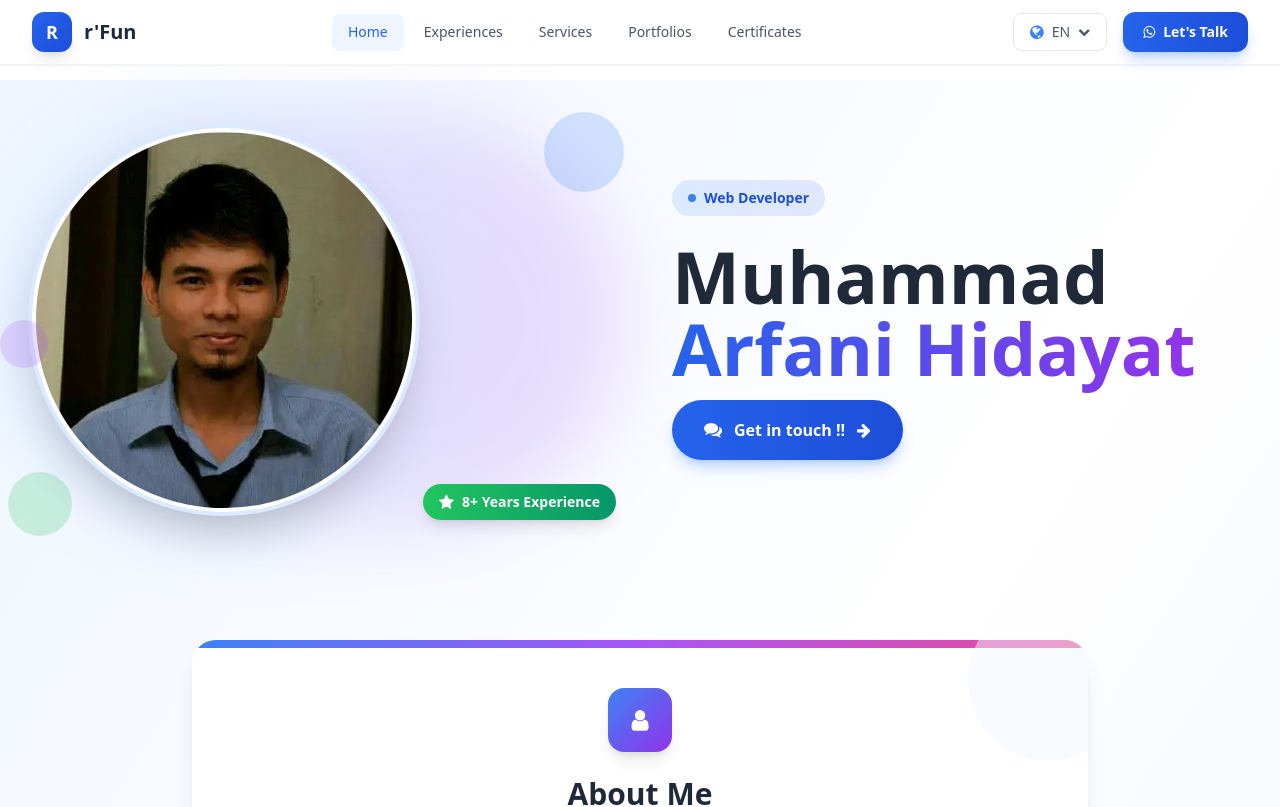
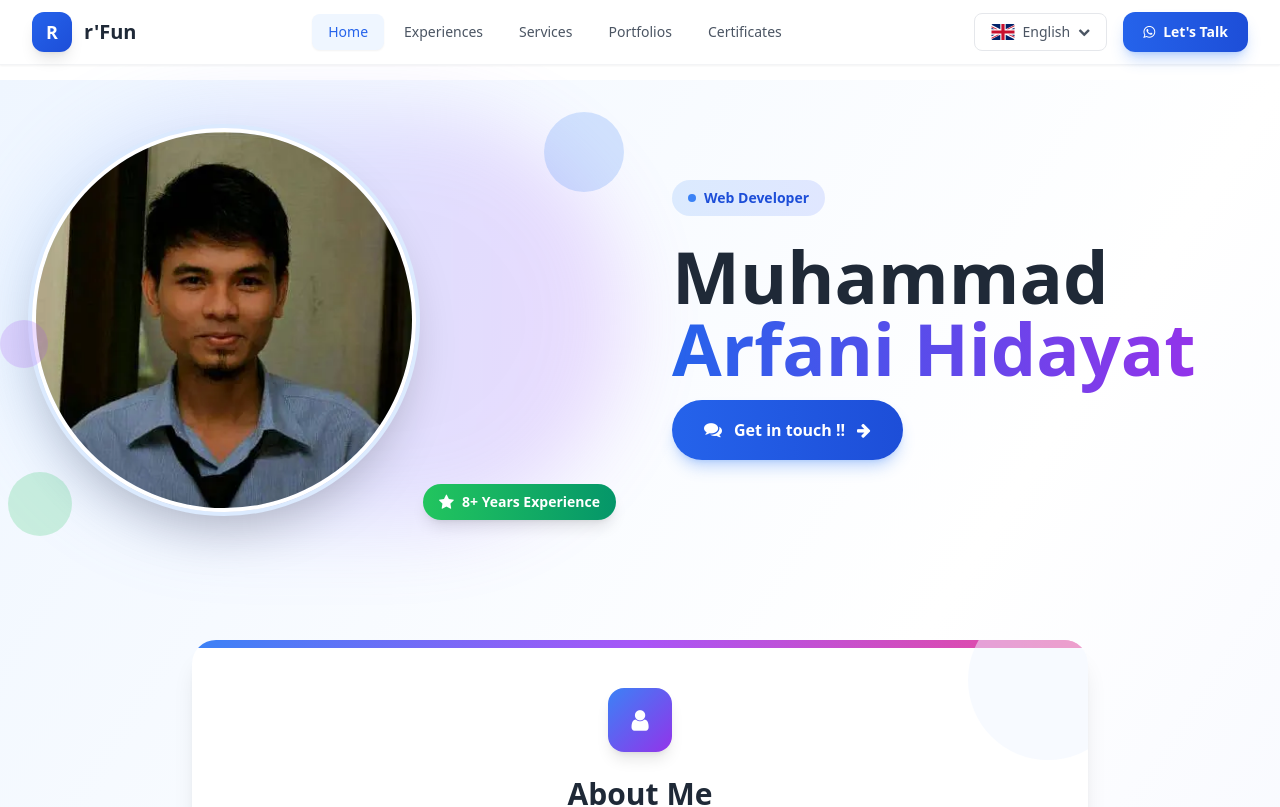
Before and after one commit to arfani/arfani.github.io, a React (Vite) app: page / in a window 1280 px wide. Shown: the top 807 px of the page. Built offline with nearby package versions, Linux system fonts and the light colour scheme.

Commit message:
navbar multi language sudah menyesuaikan

```diff
--- a/src/components/layout/Navbar.tsx
+++ b/src/components/layout/Navbar.tsx
@@ -1,10 +1,13 @@
-import { useState } from 'react';
+import { useEffect, useState } from 'react';
 import { NavLink } from 'react-router-dom';
 
 interface NavbarProps {
   data: {
     lang?: {
       menus?: string[];
+      langEnglish?: string;
+      langIndonesian?: string;
+      langArabic?: string;
     };
   };
   convertLang: (lang: string) => void;
@@ -12,9 +15,58 @@ interface NavbarProps {
 
 export default function Navbar({ data, convertLang }: NavbarProps) {
   const [isMobileMenuOpen, setIsMobileMenuOpen] = useState(false);
+  const [currentLang, setCurrentLang] = useState('english');
 
   // Use data to get menu labels for better i18n support
   const menuLabels = data.lang?.menus || ['Home', 'Experiences', 'Services', 'Portfolios', 'Lang', 'Certificates'];
+
+  // Get language display names
+  const langLabels = {
+    english: data.lang?.langEnglish || 'English',
+    indo: data.lang?.langIndonesian || 'Indonesia',
+    arab: data.lang?.langArabic || 'العربية',
+  };
+
+  // Get current language from localStorage on mount
+  useEffect(() => {
+    try {
+      const savedLang = localStorage.getItem('preferredLang');
+      if (savedLang) {
+        setCurrentLang(savedLang);
+      }
+    } catch {
+      console.log('Could not read language preference');
+    }
+  }, []);
+
+  const handleLangChange = (lang: string) => {
+    setCurrentLang(lang);
+    convertLang(lang);
+  };
+
+  // Get current language display label
+  const getCurrentLangLabel = () => {
+    switch (currentLang) {
+      case 'indo':
+        return langLabels.indo;
+      case 'arab':
+        return langLabels.arab;
+      default:
+        return langLabels.english;
+    }
+  };
+
+  // Get current language flag
+  const getCurrentFlag = () => {
+    switch (currentLang) {
+      case 'indo':
+        return '/icons/indonesia.svg';
+      case 'arab':
+        return '/icons/arabic.svg';
+      default:
+        return '/icons/united-kingdom.svg';
+    }
+  };
 
   const navItems = [
     { path: '/', label: menuLabels[0] || 'Home' },
@@ -64,33 +116,33 @@ export default function Navbar({ data, convertLang }: NavbarProps) {
           <div className="hidden lg:flex items-center gap-4">
             <div className="relative group">
               <button className="flex items-center gap-2 px-4 py-2 rounded-lg border border-gray-200 text-gray-600 hover:text-blue-600 hover:border-blue-200 transition-all duration-300 bg-white hover:bg-blue-50">
-                <span className="fa fa-globe text-blue-500"></span>
-                <span className="text-sm font-medium">EN</span>
+                <img src={getCurrentFlag()} alt={getCurrentLangLabel()} className="w-6 h-4 flex-shrink-0" />
+                <span className="text-sm font-medium">{getCurrentLangLabel()}</span>
                 <span className="fa fa-chevron-down text-xs transition-transform duration-300 group-hover:rotate-180"></span>
               </button>
               {/* Dropdown menu */}
               <div className="absolute right-0 mt-2 w-40 bg-gray-50 rounded-xl shadow-xl border border-gray-100 opacity-0 invisible group-hover:opacity-100 group-hover:visible transition-all duration-300 transform origin-top-right">
                 <div className="py-2">
                   <button
-                    onClick={() => convertLang('english')}
+                    onClick={() => handleLangChange('english')}
                     className="w-full px-4 py-2 text-left text-sm text-gray-600 hover:text-blue-600 hover:bg-blue-50 transition-colors duration-200 flex items-center gap-3"
                   >
                     <img src="/icons/united-kingdom.svg" alt="English" className="w-6 h-3 flex-shrink-0" />
-                    English
+                    {langLabels.english}
                   </button>
                   <button
-                    onClick={() => convertLang('indo')}
+                    onClick={() => handleLangChange('indo')}
                     className="w-full px-4 py-2 text-left text-sm text-gray-600 hover:text-blue-600 hover:bg-blue-50 transition-colors duration-200 flex items-center gap-3"
                   >
                     <img src="/icons/indonesia.svg" alt="Indonesia" className="w-6 h-3 flex-shrink-0" />
-                    Indonesia
+                    {langLabels.indo}
                   </button>
                   <button
-                    onClick={() => convertLang('arab')}
+                    onClick={() => handleLangChange('arab')}
                     className="w-full px-4 py-2 text-left text-sm text-gray-600 hover:text-blue-600 hover:bg-blue-50 transition-colors duration-200 flex items-center gap-3"
                   >
                     <img src="/icons/arabic.svg" alt="Arabic" className="w-6 h-3 flex-shrink-0" />
-                    العربية
+                    {langLabels.arab}
                   </button>
                 </div>
               </div>
@@ -169,33 +221,33 @@ export default function Navbar({ data, convertLang }: NavbarProps) {
               <div className="flex gap-2 px-4">
                 <button
                   onClick={() => {
-                    convertLang('english');
+                    handleLangChange('english');
                     setIsMobileMenuOpen(false);
                   }}
                   className="flex-1 py-2 px-4 rounded-lg border border-gray-200 text-sm font-medium text-gray-600 hover:text-blue-600 hover:border-blue-200 hover:bg-blue-50 transition-all duration-300 flex items-center justify-center gap-2"
                 >
                   <img src="/icons/united-kingdom.svg" alt="English" className="w-6 h-3 flex-shrink-0" />
-                  English
+                  {langLabels.english}
                 </button>
                 <button
                   onClick={() => {
-                    convertLang('indo');
+                    handleLangChange('indo');
                     setIsMobileMenuOpen(false);
                   }}
                   className="flex-1 py-2 px-4 rounded-lg border border-gray-200 text-sm font-medium text-gray-600 hover:text-blue-600 hover:border-blue-200 hover:bg-blue-50 transition-all duration-300 flex items-center justify-center gap-2"
                 >
                   <img src="/icons/indonesia.svg" alt="Indonesia" className="w-6 h-3 flex-shrink-0" />
-                  Indonesia
+                  {langLabels.indo}
                 </button>
                 <button
                   onClick={() => {
-                    convertLang('arab');
+                    handleLangChange('arab');
                     setIsMobileMenuOpen(false);
                   }}
                   className="flex-1 py-2 px-4 rounded-lg border border-gray-200 text-sm font-medium text-gray-600 hover:text-blue-600 hover:border-blue-200 hover:bg-blue-50 transition-all duration-300 flex items-center justify-center gap-2"
                 >
                   <img src="/icons/arabic.svg" alt="Arabic" className="w-6 h-3 flex-shrink-0" />
-                  العربية
+                  {langLabels.arab}
                 </button>
               </div>
             </div>
--- a/src/reducers/data.ts
+++ b/src/reducers/data.ts
@@ -248,6 +248,10 @@ const data = {
         "portfolioCtaTitle": "Have a Project in Mind?",
         "portfolioCtaDesc": "Let's collaborate to bring your vision to life with cutting-edge technology and creative design.",
         "portfolioCtaButton": "Start Your Project",
+        // Language selector
+        "langEnglish": "English",
+        "langIndonesian": "Indonesia",
+        "langArabic": "العربية",
         // Certificates page translations
         "loadingCertificates": "Loading professional certifications...",
         "certHeaderBadge": "Professional Achievements",
@@ -488,6 +492,10 @@ const indoLang = {
     "portfolioCtaTitle": "Punya Ide Proyek?",
     "portfolioCtaDesc": "Mari berkolaborasi untuk mewujudkan visi Anda dengan teknologi mutakhir dan desain kreatif.",
     "portfolioCtaButton": "Mulai Proyek Anda",
+    // Language selector
+    "langEnglish": "English",
+    "langIndonesian": "Indonesia",
+    "langArabic": "العربية",
     // Certificates page translations
     "loadingCertificates": "Memuat sertifikasi profesional...",
     "certHeaderBadge": "Pencapaian Profesional",
@@ -727,6 +735,10 @@ const arabicLang = {
     "portfolioCtaTitle": "هل لديك فكرة مشروع؟",
     "portfolioCtaDesc": "دعونا نتعاون لتحقيق رؤيتك بأحدث التقنيات والتصميم الإبداعي.",
     "portfolioCtaButton": "ابدأ مشروعك",
+    // Language selector
+    "langEnglish": "English",
+    "langIndonesian": "Indonesia",
+    "langArabic": "العربية",
     // Certificates page translations
     "loadingCertificates": "جاري تحميل الشهادات المهنية...",
     "certHeaderBadge": "الإنجازات المهنية",
--- a/src/reducers/store.ts
+++ b/src/reducers/store.ts
@@ -1,5 +1,5 @@
 import { createStore } from 'redux';
-import { data, indoLang } from './data';
+import { arabicLang, data, indoLang } from './data';
 import rootRed from './rootRed';
 
 // Helper to get initial state with saved language preference
@@ -15,6 +15,9 @@ const getInitialState = () => {
                 case "indo":
                     initialState.lang = indoLang;
                     break;
+                case "arab":
+                    initialState.lang = arabicLang;
+                    break;
                 default:
                     initialState.lang = data.lang;
             }
```
